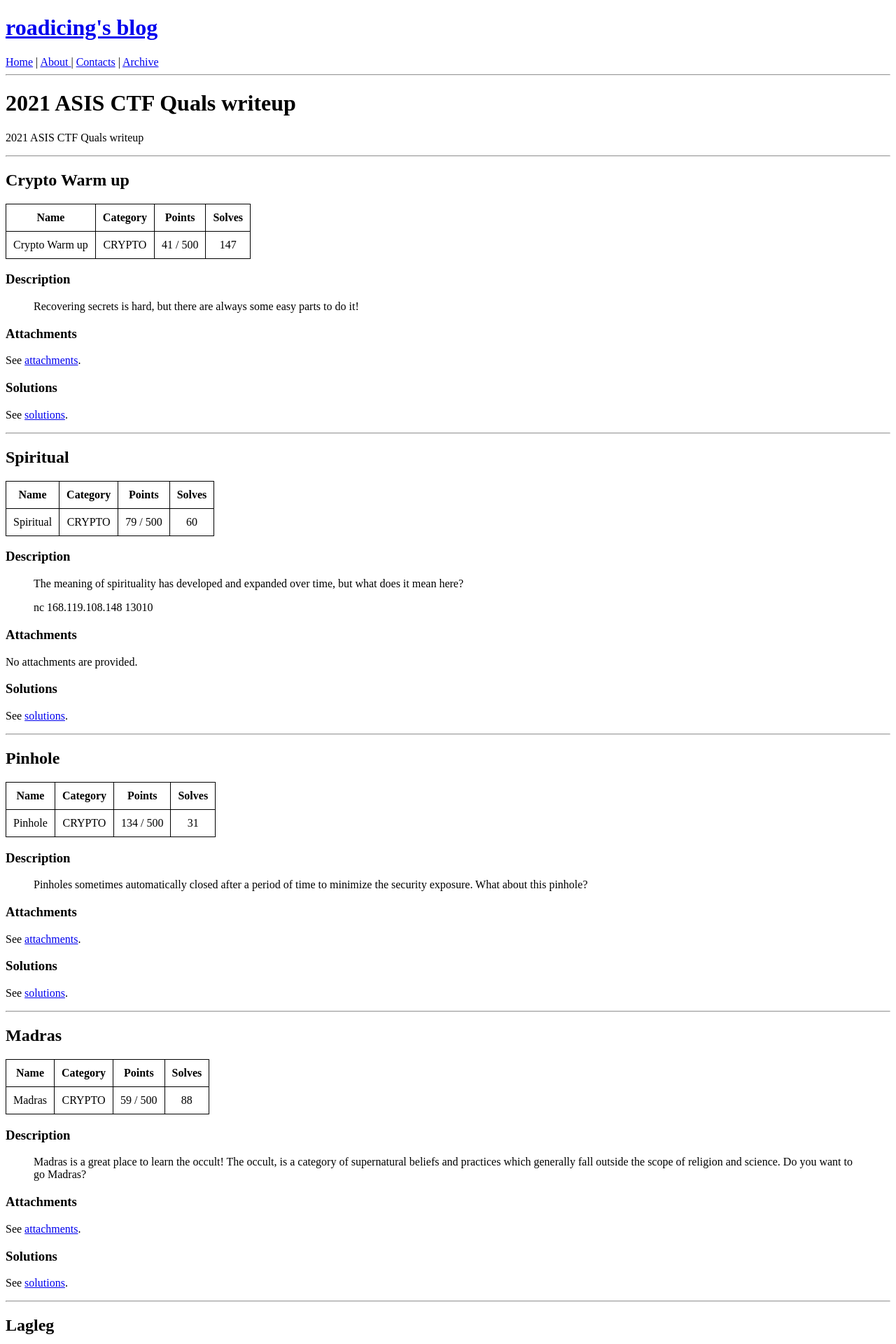
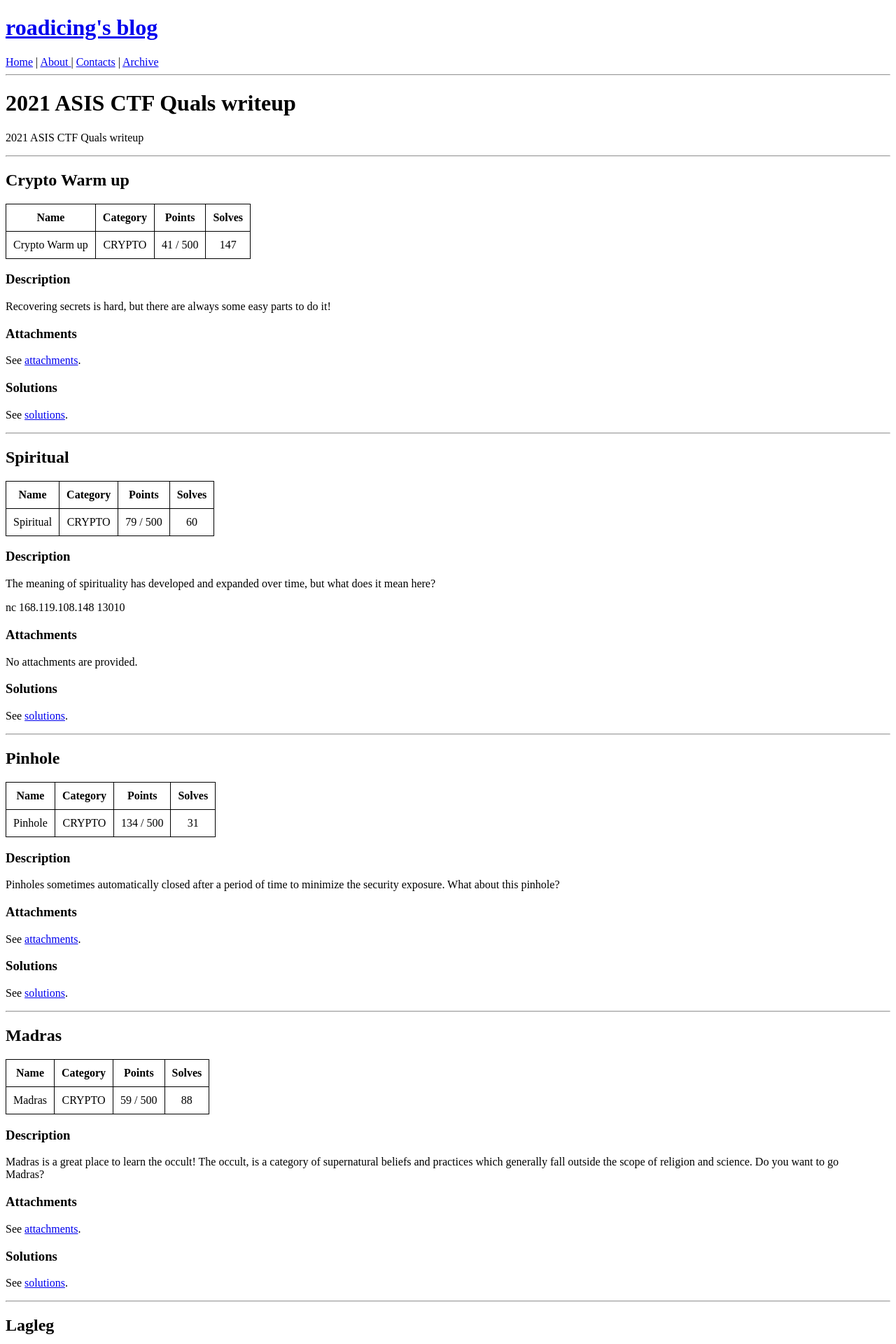
Before and after one commit to Roadicing/Roadicing.github.io, a Jekyll site: the page built from _posts/2021-10-26-asisctf-quals-writeup.md, in a window 1280 px wide. Shown: the top 1920 px of the page at 70% size. Built offline with Jekyll 4.4.1, drawn with Linux system fonts in a browser that asks for light colours.

Commit message:
Update post.html

```diff
--- a/_layouts/post.html
+++ b/_layouts/post.html
@@ -19,4 +19,7 @@ th,td {
                 border: 1px solid #000000;
                 text-align:center;
         }
+        blockquote{
+                margin-left: 0;
+        }
 </style>
```
Lines whose indentation alone changed are shown as unchanged.
